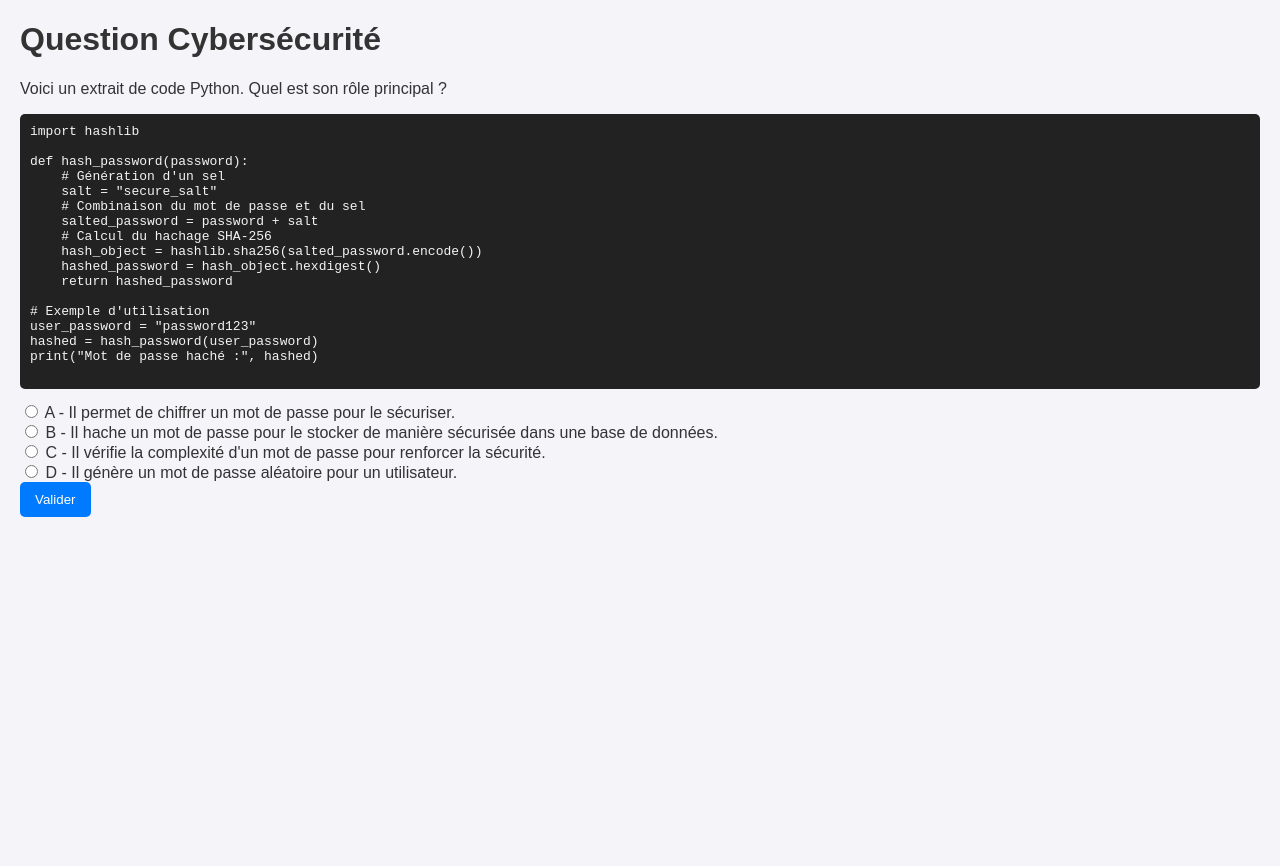
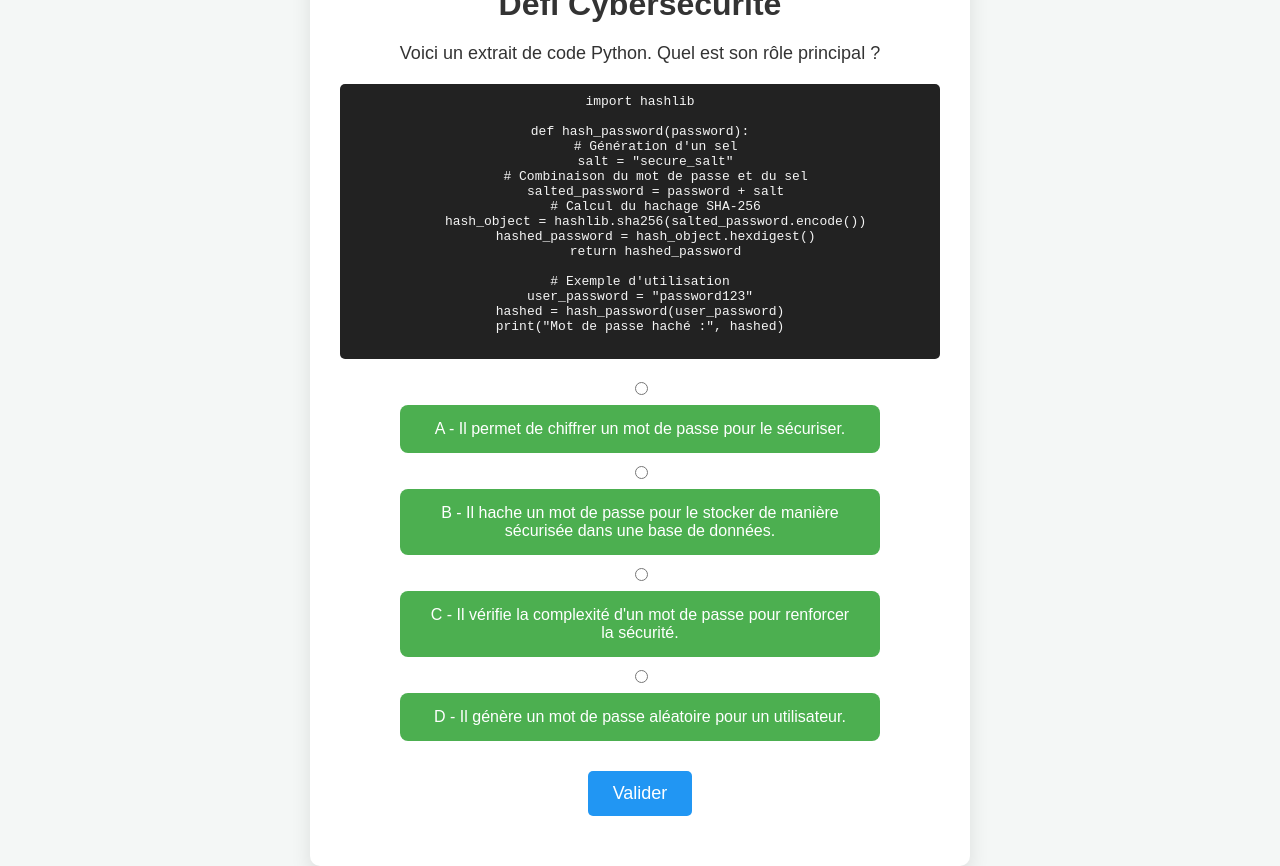
Before and after one commit to LucasMoRAW/cybersecurity-games, a plain HTML site: page quefaisleprogramme.html in a window 1280 px wide. Before the commit the page ends 800 px from the top, so only its background shows below. Drawn offline with Linux system fonts and the light colour scheme.

Commit message:
queFaisLePG1

```diff
--- a/quefaisleprogramme.html
+++ b/quefaisleprogramme.html
@@ -3,16 +3,41 @@
 <head>
     <meta charset="UTF-8">
     <meta name="viewport" content="width=device-width, initial-scale=1.0">
-    <title>QCM Cybersécurité</title>
+    <title>Défi Cybersécurité - QCM</title>
     <style>
         body {
-            font-family: Arial, sans-serif;
-            margin: 20px;
-            background-color: #f4f4f9;
+            font-family: 'Arial', sans-serif;
+            background: #f4f7f6;
+            margin: 0;
+            padding: 0;
+            display: flex;
+            justify-content: center;
+            align-items: center;
+            height: 100vh;
+        }
+        h1 {
+            text-align: center;
             color: #333;
+            font-size: 2em;
+            margin-bottom: 20px;
+        }
+        .question-container {
+            background-color: #fff;
+            border-radius: 10px;
+            padding: 30px;
+            width: 100%;
+            max-width: 600px;
+            box-shadow: 0 10px 20px rgba(0, 0, 0, 0.1);
+            text-align: center;
+            transition: transform 0.3s ease;
+        }
+        .question-container:hover {
+            transform: scale(1.05);
         }
         .question {
+            font-size: 18px;
             margin-bottom: 20px;
+            color: #333;
         }
         .code-block {
             background-color: #222;
@@ -21,28 +46,67 @@
             border-radius: 5px;
             overflow-x: auto;
             font-family: monospace;
+            margin-bottom: 20px;
+        }
+        .options {
+            display: flex;
+            flex-direction: column;
+            align-items: center;
+        }
+        .options label {
+            background-color: #4CAF50;
+            color: white;
+            padding: 15px 25px;
+            margin: 10px;
+            border-radius: 8px;
+            width: 80%;
+            text-align: center;
+            font-size: 16px;
+            cursor: pointer;
+            box-sizing: border-box;
+            transition: background-color 0.3s, transform 0.3s;
+        }
+        .options label:hover {
+            background-color: #45a049;
+            transform: scale(1.05);
+        }
+        .options label:active {
+            transform: scale(0.95);
         }
         button {
-            padding: 10px 15px;
-            background-color: #007bff;
-            color: #fff;
+            background-color: #2196F3;
+            color: white;
+            padding: 12px 25px;
             border: none;
             border-radius: 5px;
+            margin-top: 20px;
+            font-size: 18px;
             cursor: pointer;
+            transition: background-color 0.3s;
         }
         button:hover {
-            background-color: #0056b3;
+            background-color: #1976D2;
         }
         .result {
-            margin-top: 15px;
+            font-size: 1.2em;
+            margin-top: 20px;
             font-weight: bold;
+        }
+        .correct {
+            color: green;
+        }
+        .incorrect {
+            color: red;
         }
     </style>
 </head>
 <body>
-    <h1>Question Cybersécurité</h1>
-    <div class="question">
-        <p>Voici un extrait de code Python. Quel est son rôle principal ?</p>
+
+    <div class="question-container">
+        <h1>Défi Cybersécurité</h1>
+        <div class="question">
+            <p>Voici un extrait de code Python. Quel est son rôle principal ?</p>
+        </div>
         <pre class="code-block">
 import hashlib
 
@@ -61,19 +125,25 @@ user_password = "password123"
 hashed = hash_password(user_password)
 print("Mot de passe haché :", hashed)
         </pre>
-        <form id="quiz-form">
+        <div class="options">
             <input type="radio" id="optionA" name="answer" value="A">
-            <label for="optionA">A - Il permet de chiffrer un mot de passe pour le sécuriser.</label><br>
+            <label for="optionA">A - Il permet de chiffrer un mot de passe pour le sécuriser.</label>
+
             <input type="radio" id="optionB" name="answer" value="B">
-            <label for="optionB">B - Il hache un mot de passe pour le stocker de manière sécurisée dans une base de données.</label><br>
+            <label for="optionB">B - Il hache un mot de passe pour le stocker de manière sécurisée dans une base de données.</label>
+
             <input type="radio" id="optionC" name="answer" value="C">
-            <label for="optionC">C - Il vérifie la complexité d'un mot de passe pour renforcer la sécurité.</label><br>
+            <label for="optionC">C - Il vérifie la complexité d'un mot de passe pour renforcer la sécurité.</label>
+
             <input type="radio" id="optionD" name="answer" value="D">
-            <label for="optionD">D - Il génère un mot de passe aléatoire pour un utilisateur.</label><br>
-            <button type="button" onclick="checkAnswer()">Valider</button>
-        </form>
+            <label for="optionD">D - Il génère un mot de passe aléatoire pour un utilisateur.</label>
+        </div>
+
+        <button type="button" onclick="checkAnswer()">Valider</button>
+
         <div class="result" id="result"></div>
     </div>
+
     <script>
         function checkAnswer() {
             // Obtenir la réponse sélectionnée
@@ -96,5 +166,6 @@ print("Mot de passe haché :", hashed)
             }
         }
     </script>
+
 </body>
 </html>
```
